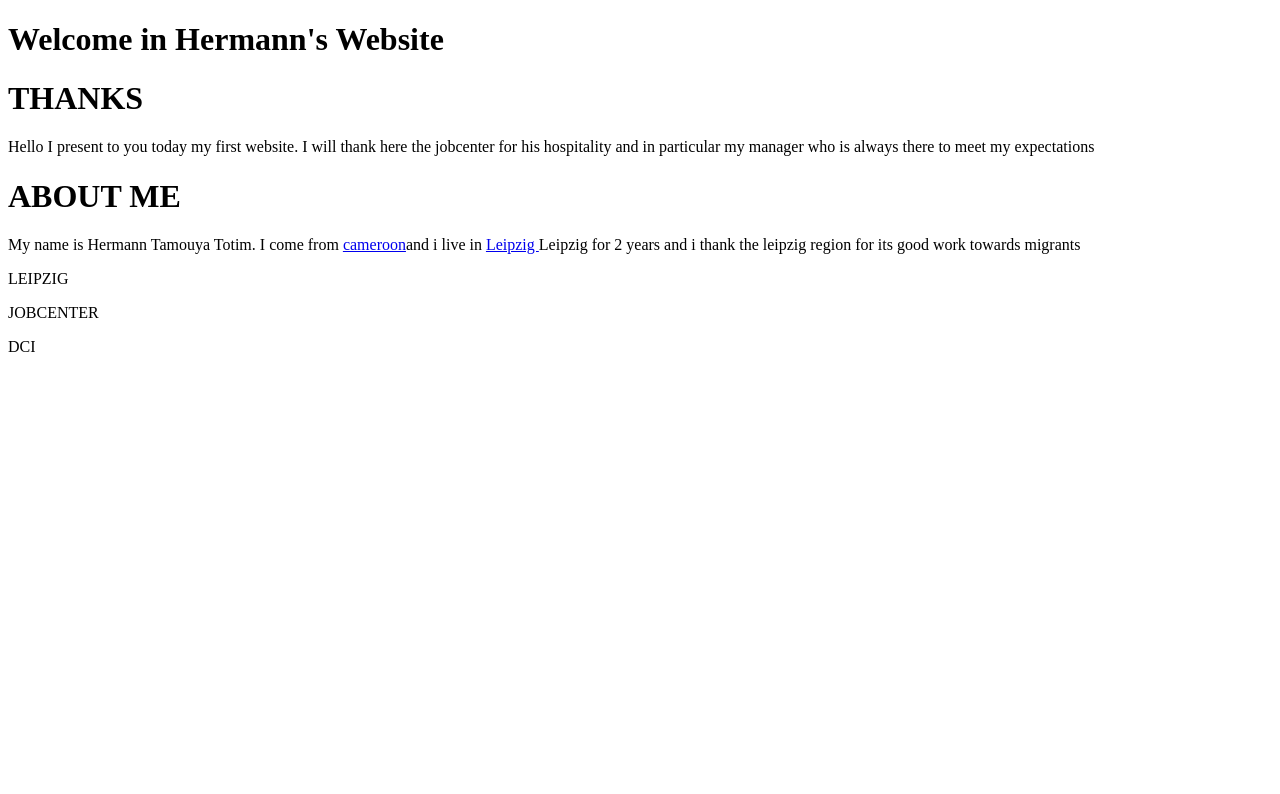
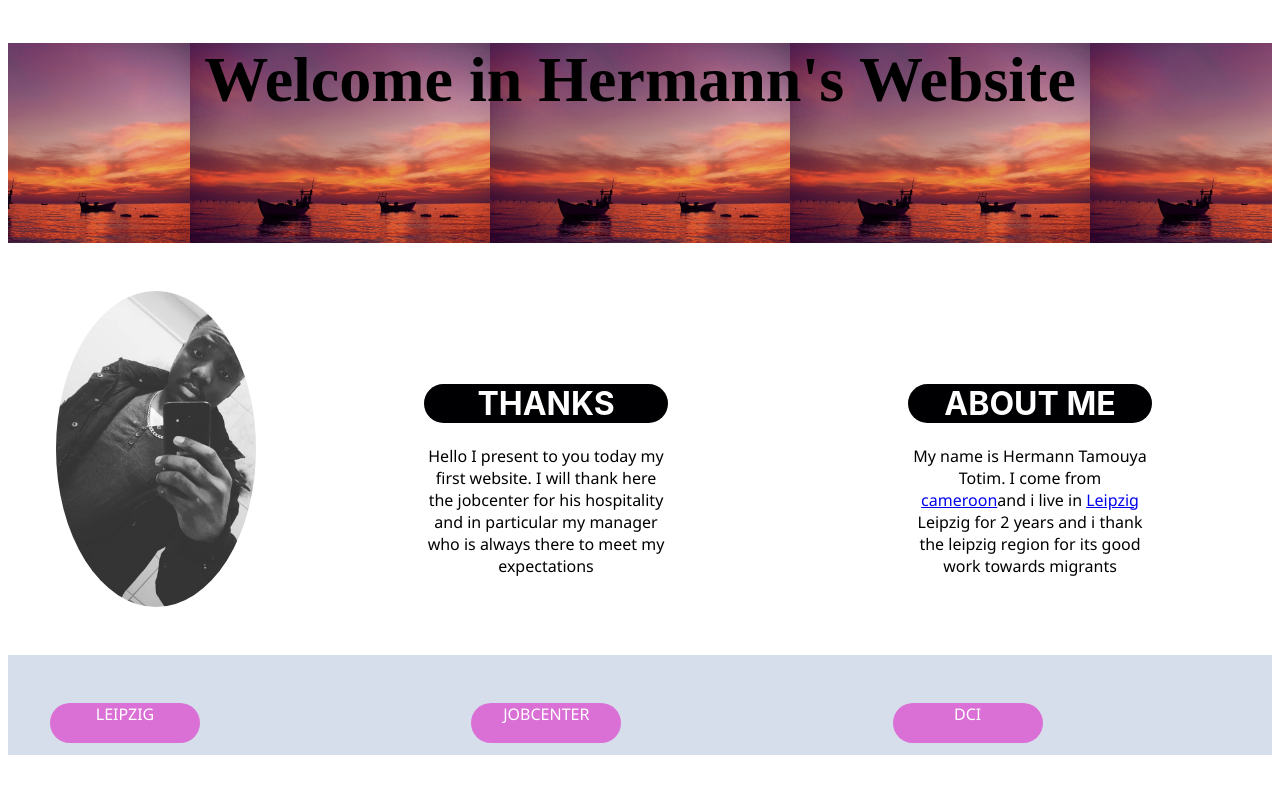
Before and after one commit to Hermann-237/cameroun, a plain HTML site: page index.html in a window 1280 px wide. Drawn offline with Linux system fonts and the light colour scheme.

Commit message:
Add files via upload

```diff
--- a/index.html
+++ b/index.html
@@ -4,7 +4,7 @@
     <meta charset="UTF-8" />
     <meta name="viewport" content="width=device-width, initial-scale=1.0" />
     <title>Hermann's Website</title>
-    <link rel="stylesheet" href="indexe.css" />
+    <link rel="stylesheet" href="index.css" />
   </head>
   <body>
     <div class="header">
```
